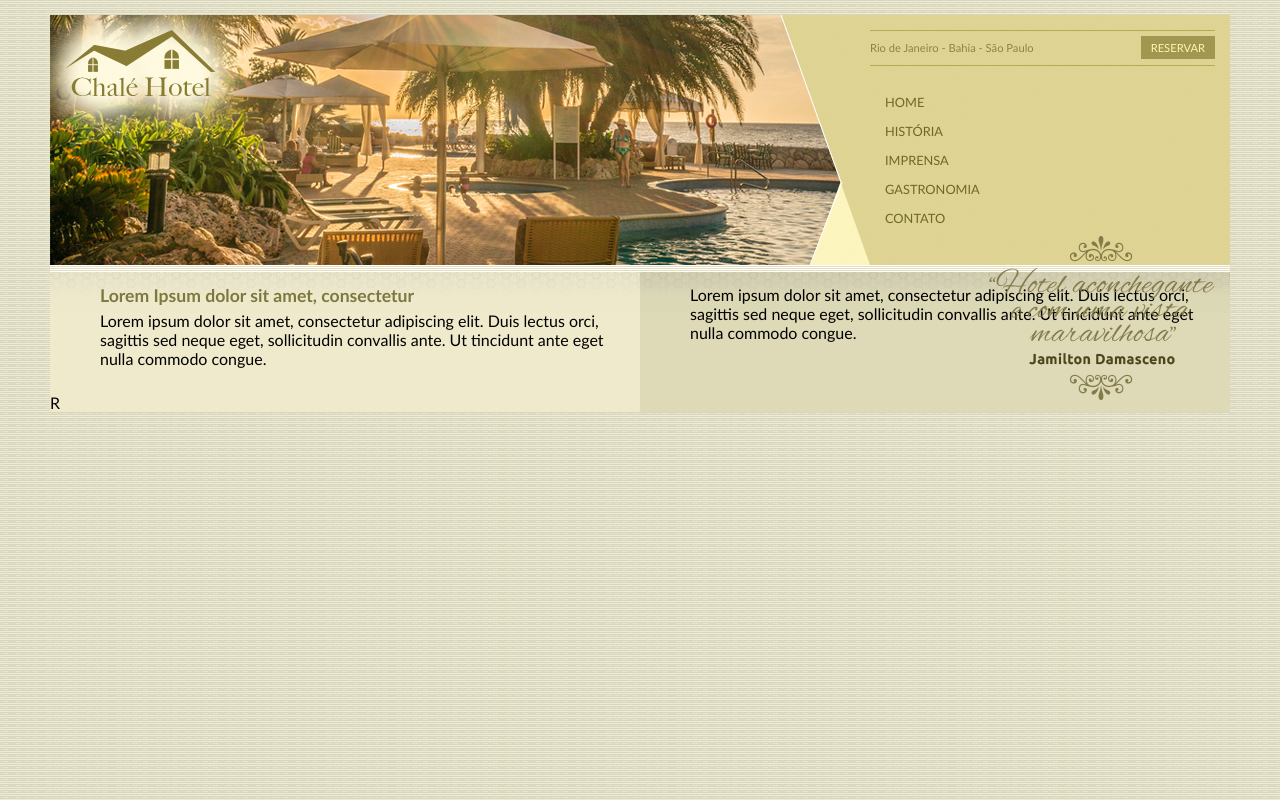
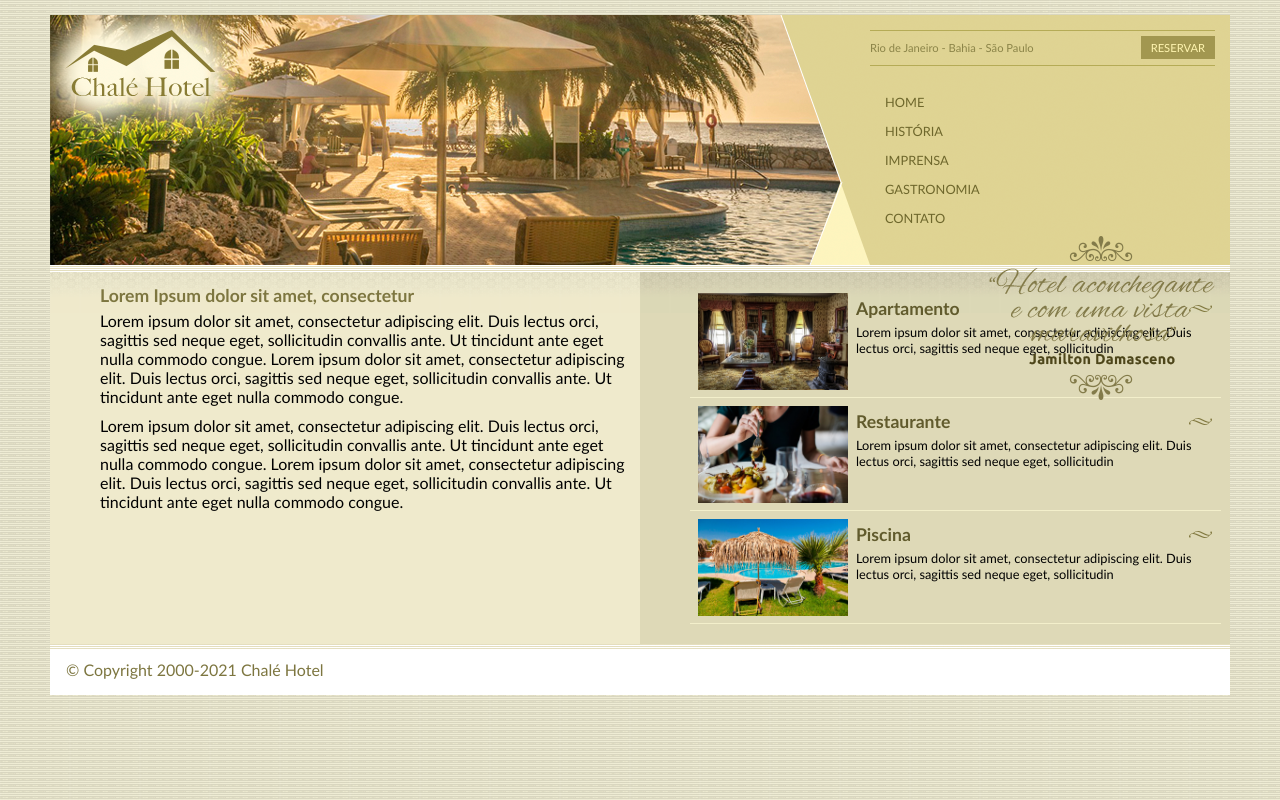
Before and after one commit to EricoDev-Front/ChaleHotel, a plain HTML site: page index.html in a window 1280 px wide. Drawn offline with Linux system fonts and the light colour scheme.

Commit message:
Conteúdo clicável

```diff
--- a/assets/css/main.less
+++ b/assets/css/main.less
@@ -10,7 +10,7 @@ body{
 }
 
 h2{
-    color: #7d7840;
+    color: #7d7640;
     font-size: 1.1em;
     padding: 5px 0;
 }
@@ -93,6 +93,11 @@ p{
                         color: #fff5b0;
                         padding: 5px 10px;
                         float: right;
+
+                        &:hover{
+                            background: #fff5b0;
+                            color: #a29750;
+                        }
                     }
                 }
 
@@ -151,5 +156,49 @@ p{
         width: 90%;
         margin-left: 50px;
 
+        #beneficios{
+
+            li{
+                padding: 8px;
+                border-bottom: 1px solid #f3efcb;
+                height: 6em;
+                list-style: none;
+
+                &:hover{
+                    background: #f6f3d6;
+                    cursor: pointer;
+                }
+
+                a{
+                    text-decoration: none;
+                    color: black;
+
+                    p{
+                        font-size: 0.8em;
+                    }
+
+                    h3{
+                        font-size: 1.1em;
+                        color: #615b2d;
+                        padding: 5px 0;
+                        background: url(../imagens/ornamento.png) no-repeat center right;
+                    }
+
+                    img{
+                        float: left;
+                        margin-right: 8px;
+
+                    }
+                }
+            }
+        }
+
+    }
+
+    #rodape{
+        clear: both;
+        padding: 16px;
+        background: #fff url(../imagens/bg-rodape.png) repeat-x top;
+        color: #7d7640;
     }
 }
--- a/index.html
+++ b/index.html
@@ -65,24 +65,65 @@
                     Lorem ipsum dolor sit amet, consectetur adipiscing elit.
                      Duis lectus orci, sagittis sed neque eget, sollicitudin
                      convallis ante. Ut tincidunt ante eget nulla commodo congue.
+                     Lorem ipsum dolor sit amet, consectetur adipiscing elit.
+                     Duis lectus orci, sagittis sed neque eget, sollicitudin
+                     convallis ante. Ut tincidunt ante eget nulla commodo congue.
                 </p>
+
+                <p>
+                    Lorem ipsum dolor sit amet, consectetur adipiscing elit.
+                     Duis lectus orci, sagittis sed neque eget, sollicitudin
+                     convallis ante. Ut tincidunt ante eget nulla commodo congue.
+                     Lorem ipsum dolor sit amet, consectetur adipiscing elit.
+                     Duis lectus orci, sagittis sed neque eget, sollicitudin
+                     convallis ante. Ut tincidunt ante eget nulla commodo congue.
+                </p>
+
             </div>
 
         </div>
         <div id="area-lateral">
 
             <div class="conteudo">
-                <p>
-                    Lorem ipsum dolor sit amet, consectetur adipiscing elit.
-                     Duis lectus orci, sagittis sed neque eget, sollicitudin
-                     convallis ante. Ut tincidunt ante eget nulla commodo congue.
-                </p>
+
+                <ul id="beneficios">
+
+                    <li>
+                        <a href="">
+                            <img src="assets/imagens/apartamento.jpg" width="150px" alt="apartamento">
+                            <h3>Apartamento</h3>
+                            <p>Lorem ipsum dolor sit amet, consectetur adipiscing elit.
+                                Duis lectus orci, sagittis sed neque eget, sollicitudin</p>
+                        </a>
+                    </li>
+
+                    <li>
+                        <a href="">
+                            <img src="assets/imagens/restaurante.jpg" width="150px" alt="restaurante">
+                            <h3>Restaurante</h3>
+                            <p>Lorem ipsum dolor sit amet, consectetur adipiscing elit.
+                                Duis lectus orci, sagittis sed neque eget, sollicitudin</p>
+                        </a>
+                    </li>
+
+                    <li>
+                        <a href="">
+                            <img src="assets/imagens/piscina.jpg" width="150px" alt="piscina">
+                            <h3>Piscina</h3>
+                            <p>Lorem ipsum dolor sit amet, consectetur adipiscing elit.
+                                Duis lectus orci, sagittis sed neque eget, sollicitudin</p>
+                        </a>
+                    </li>
+                </ul>
+
             </div>
 
         </div>
 
-        <div id="rodape" style="clear: both;">
-            R
+        <div id="rodape">
+            <span>
+                &copy; Copyright 2000-2021 Chalé Hotel
+            </span>
         </div>
     </div>
 </body>
```
Also changed, not shown: assets/css/main.css.
